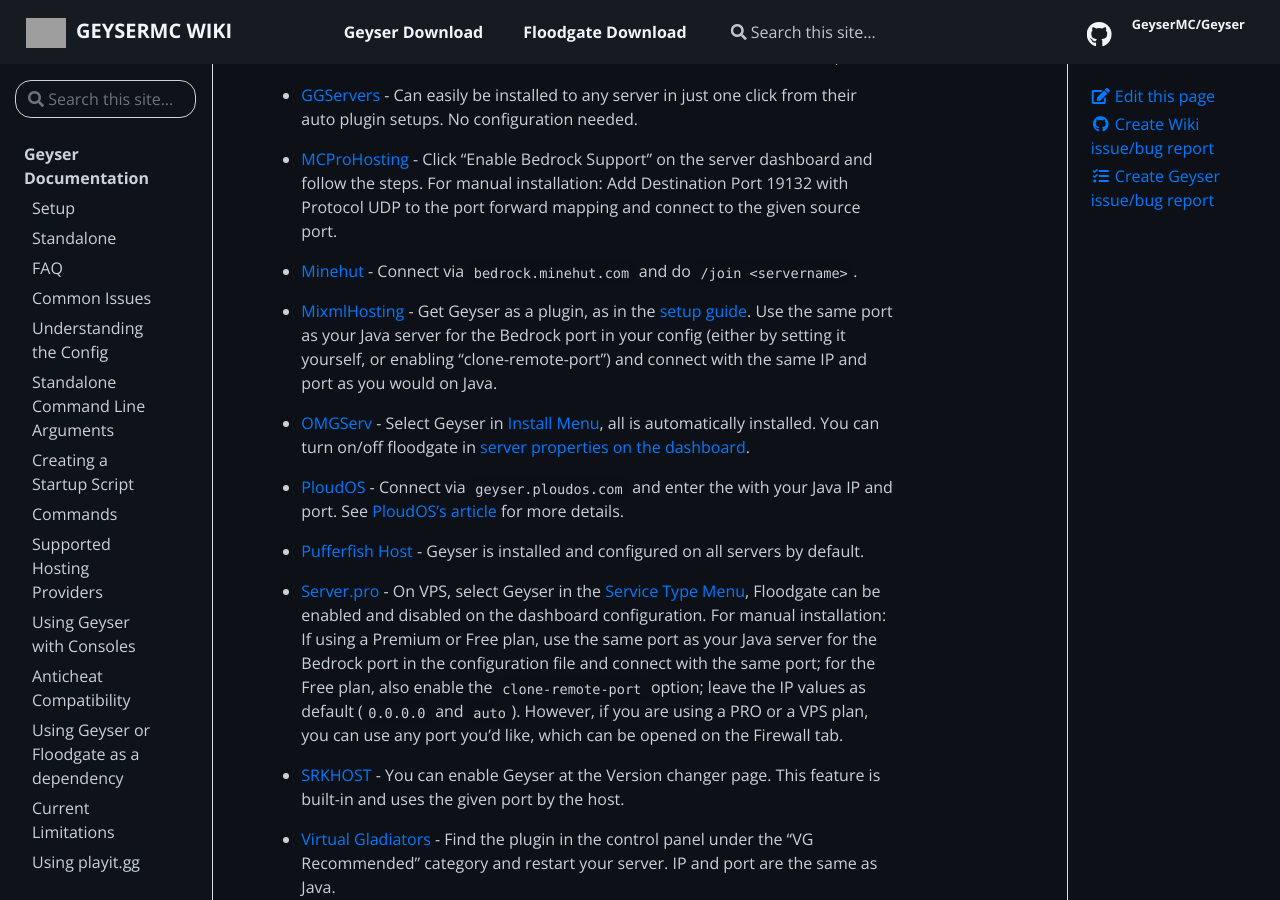
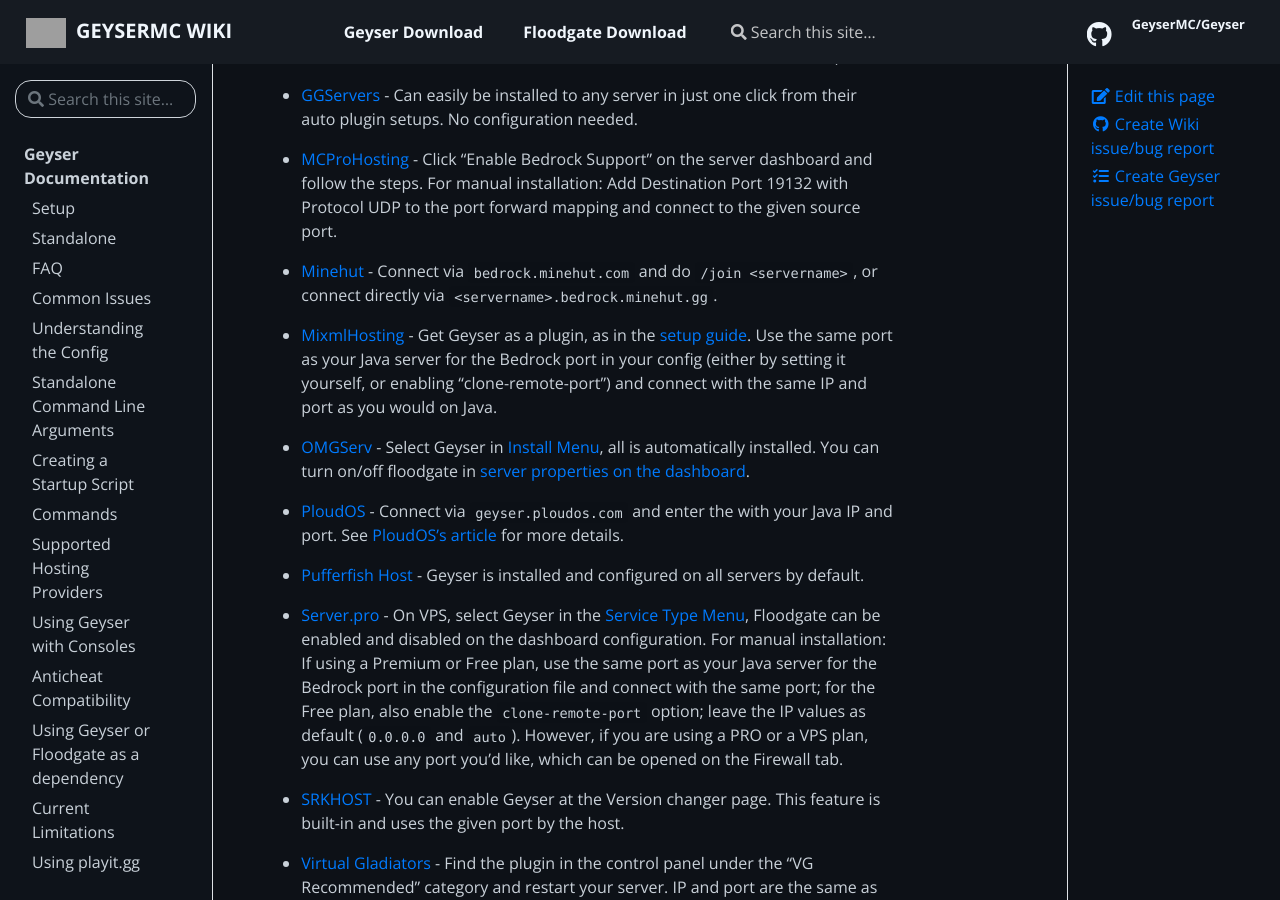
Before and after one commit to GeyserMC/GeyserWiki, a Jekyll site: the page built from _docs/geyser/supported-hosting-providers.md, in a window 1280 px wide and 900 px high, scrolled down 1039 px. Built offline with Jekyll 4.4.1, drawn with Linux system fonts in a browser that asks for light colours; grey boxes are pictures that could not be loaded.

Commit message:
Update Minehut description in providers (#129)
Co-authored-by: Olivia <chew@chew.pw>

```diff
--- a/_data/providers.json
+++ b/_data/providers.json
@@ -51,7 +51,7 @@
     {
       "name": "Minehut",
       "url": "https://minehut.com/",
-      "description": "Connect via `bedrock.minehut.com` and do `/join <servername>`."
+      "description": "Connect via `bedrock.minehut.com` and do `/join <servername>`, or connect directly via `<servername>.bedrock.minehut.gg`."
     },
     {
       "name": "MixmlHosting",
```
